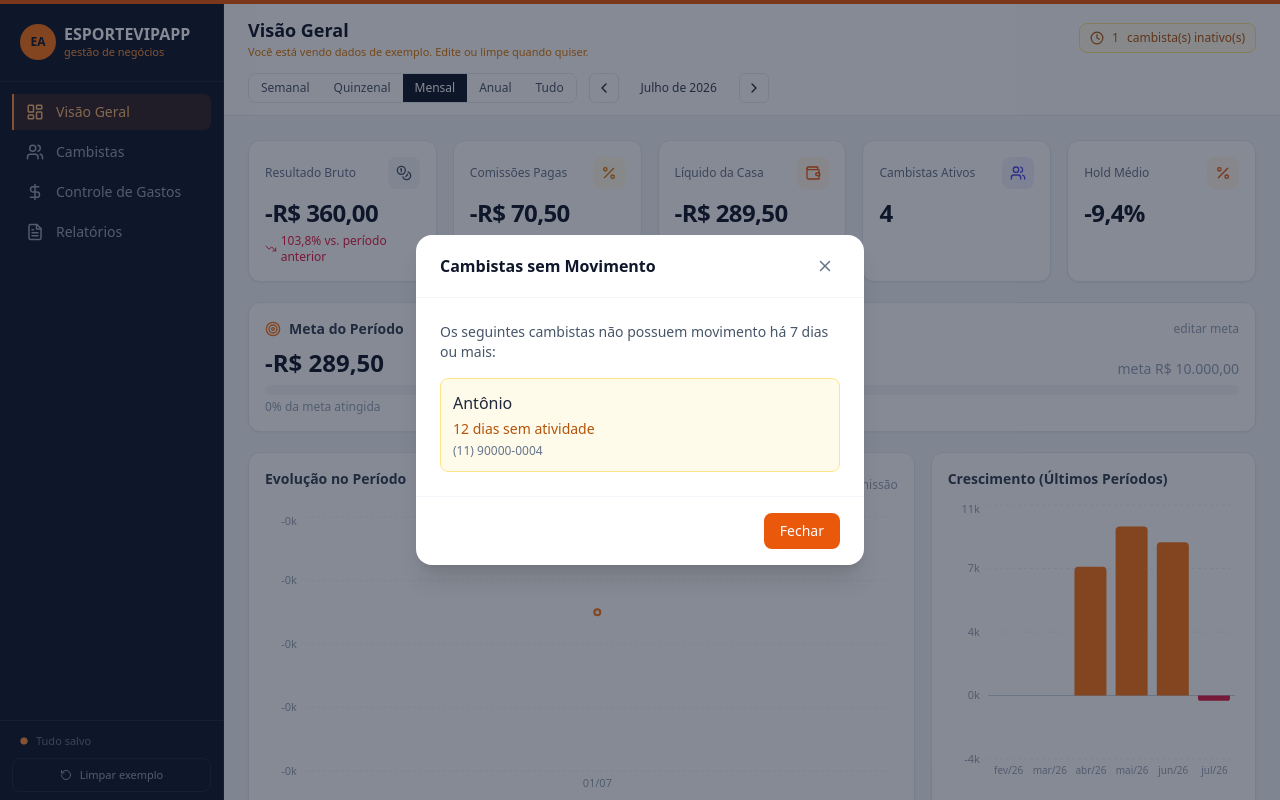
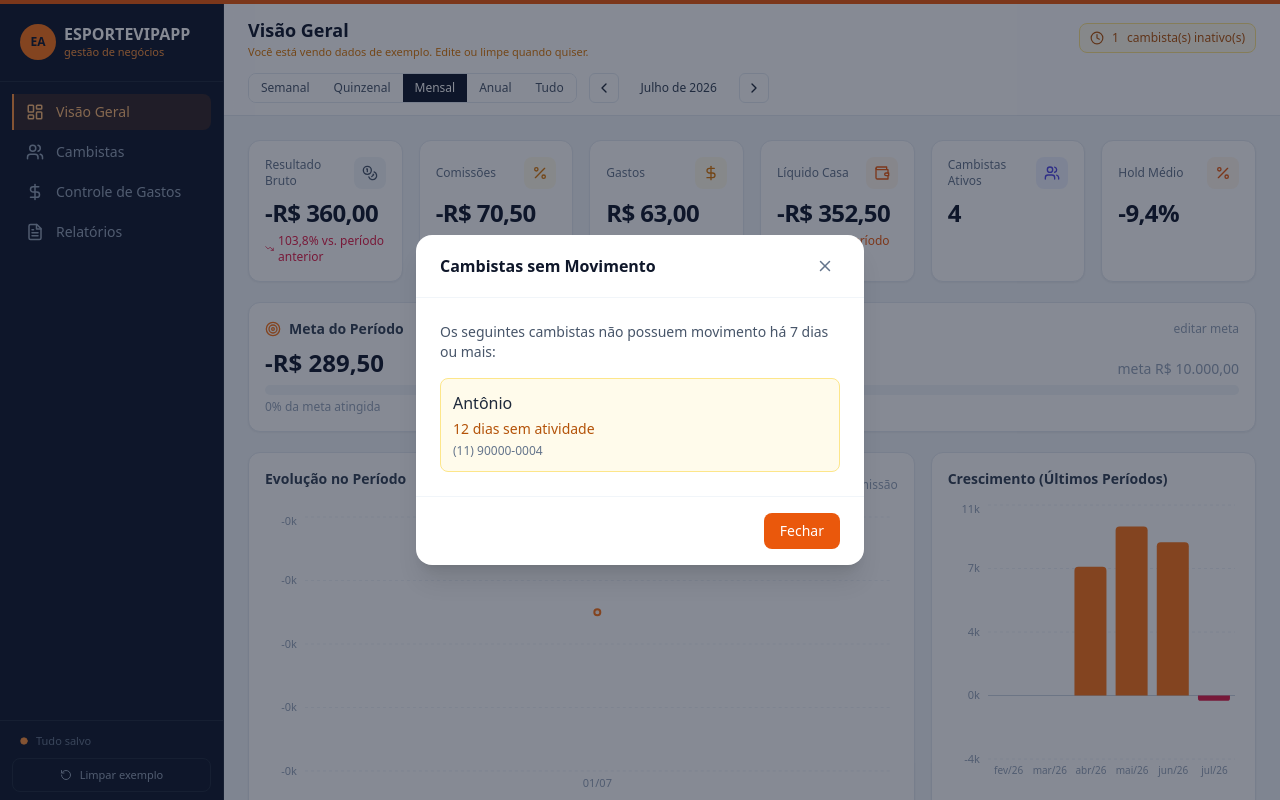
Before and after one commit to afilhomarcusa-eng/ESPORTEVIPAPP, a React (Vite) app: page / in a window 1280 px wide. Shown: the top 800 px of the page. Built offline with nearby package versions, Linux system fonts and the light colour scheme.

Commit message:
feat: lançamento de valor movimentado (saldo devedor) e KPIs de gastos/liquido casa

```diff
--- a/src/App.jsx
+++ b/src/App.jsx
@@ -550,6 +550,17 @@ function Dashboard({ db, update, cambById, lancs, totais, totaisPrev, gran, ref_
     return Object.values(m).sort((a, b) => b.receber - a.receber);
   }, [lancs, cambById]);
 
+  const gastosPeriodo = useMemo(() => {
+    const [gs, ge] = range;
+    return (db.gastos || []).filter((g) => dentro({ data: g.data }, gs, ge)).reduce((a, g) => a + g.valor, 0);
+  }, [db.gastos, range]);
+  const gastosPrev = useMemo(() => {
+    const [ps, pe] = periodRange(gran, shiftRef(gran, ref_, -1));
+    return (db.gastos || []).filter((g) => dentro({ data: g.data }, ps, pe)).reduce((a, g) => a + g.valor, 0);
+  }, [db.gastos, gran, ref_]);
+  const liquidoCasa = totais.receber - gastosPeriodo;
+  const liquidoCasaPrev = totaisPrev.receber - gastosPrev;
+
   const cambistasAtivos = db.cambistas.filter((c) => c.ativo).length;
   const emPrejuizo = porCambista.filter((c) => c.receber < 0);
   const metaPeriodo = metaDoPeriodo(db.metaMensal, gran);
@@ -557,10 +568,11 @@ function Dashboard({ db, update, cambById, lancs, totais, totaisPrev, gran, ref_
 
   return (
     <div className="space-y-5">
-      <div className="grid grid-cols-2 lg:grid-cols-4 xl:grid-cols-5 gap-4">
+      <div className="grid grid-cols-2 lg:grid-cols-3 xl:grid-cols-6 gap-4">
         <Kpi titulo="Resultado Bruto" valor={money(totais.bruto)} delta={delta(totais.bruto, totaisPrev.bruto)} icon={Coins} cor="slate" />
-        <Kpi titulo="Comissões Pagas" valor={money(totais.comissao)} delta={delta(totais.comissao, totaisPrev.comissao)} icon={Percent} cor="amber" inverso />
-        <Kpi titulo="Líquido da Casa" valor={money(totais.receber)} delta={delta(totais.receber, totaisPrev.receber)} icon={Wallet} cor="orange" />
+        <Kpi titulo="Comissões" valor={money(totais.comissao)} delta={delta(totais.comissao, totaisPrev.comissao)} icon={Percent} cor="amber" inverso />
+        <Kpi titulo="Gastos" valor={money(gastosPeriodo)} delta={delta(gastosPeriodo, gastosPrev)} icon={DollarSign} cor="amber" inverso />
+        <Kpi titulo="Líquido Casa" valor={money(liquidoCasa)} delta={delta(liquidoCasa, liquidoCasaPrev)} icon={Wallet} cor="orange" />
         <Kpi titulo="Cambistas Ativos" valor={`${cambistasAtivos}`} icon={Users} cor="indigo" />
         {totais.holdMedio != null && <Kpi titulo="Hold Médio" valor={pct(totais.holdMedio)} icon={Percent} cor="orange" />}
       </div>
@@ -700,6 +712,7 @@ function ModalMeta({ valor, onClose, onSave }) {
 function Cambistas({ db, update, cambById, lancs, rotulo, range }) {
   const [editar, setEditar] = useState(null);
   const [pagar, setPagar] = useState(null);
+  const [lancar, setLancar] = useState(null);
   const [detalhe, setDetalhe] = useState(null);
   const [importando, setImportando] = useState(false);
   const fileRef = useRef(null);
@@ -752,7 +765,7 @@ function Cambistas({ db, update, cambById, lancs, rotulo, range }) {
           </button>
         </div>
       </div>
-      <div className="text-xs text-slate-400 -mt-3">A planilha é a ponte com o Excel: exporte para editar fora do app, importe para trazer as mudanças de volta. Não é uma sincronização automática. <span className="text-slate-500">Toque em um cambista para ver os detalhes.</span></div>
+      <div className="text-xs text-slate-400 -mt-3">A planilha é a ponte com o Excel: exporte para editar fora do app, importe para trazer as mudanças de volta. Não é uma sincronização automática. <span className="text-slate-500">Toque em um cambista para ver detalhes, ou no botão laranja <span className="inline-flex items-center align-middle"><Plus size={11} /></span> para lançar quanto ele movimentou.</span></div>
 
       {ranking.length > 0 && (
         <div>
@@ -794,11 +807,13 @@ function Cambistas({ db, update, cambById, lancs, rotulo, range }) {
                     <div className="font-medium text-slate-800 flex items-center gap-2">{c.nome} {!c.ativo && <span className="text-[10px] bg-slate-100 text-slate-500 rounded px-1.5 py-0.5">inativo</span>}</div>
                     <div className="text-xs text-slate-400">{c.contato || "sem contato"}, padrão {pct(c.comissaoPadrao)}</div>
                   </td>
-                  <td className="px-4 py-3 text-right tabular-nums text-slate-700">{brl(bruto)}</td>
-                  <td className="px-4 py-3 text-right tabular-nums font-semibold text-orange-600">{brl(comissao)}</td>
+                  <td className={`px-4 py-3 text-right tabular-nums ${bruto < 0 ? "text-rose-600" : "text-slate-700"}`}>{brl(bruto)}</td>
+                  <td className={`px-4 py-3 text-right tabular-nums font-semibold ${comissao < 0 ? "text-rose-600" : "text-orange-600"}`}>{brl(comissao)}</td>
                   <td className="px-4 py-3 text-right tabular-nums text-slate-500">{brl(pago)}</td>
                   <td className="px-4 py-3 text-center">
-                    {saldo <= 0.01 ? (
+                    {receber < 0 ? (
+                      <span className="inline-flex items-center gap-1 text-[11px] bg-rose-50 text-rose-700 rounded-full px-2 py-1 tabular-nums"><AlertTriangle size={12} /> Devedor {brl(receber)}</span>
+                    ) : saldo <= 0.01 ? (
                       <span className="inline-flex items-center gap-1 text-[11px] bg-orange-50 text-orange-700 rounded-full px-2 py-1"><CheckCircle2 size={12} /> Em dia</span>
                     ) : (
                       <span className="inline-flex items-center gap-1 text-[11px] bg-amber-50 text-amber-700 rounded-full px-2 py-1 tabular-nums">{brl(saldo)} pendente</span>
@@ -806,6 +821,7 @@ function Cambistas({ db, update, cambById, lancs, rotulo, range }) {
                   </td>
                   <td className="px-4 py-3" onClick={(ev) => ev.stopPropagation()}>
                     <div className="flex gap-1 justify-end">
+                      <button onClick={() => setLancar({ cambistaId: c.id, nome: c.nome, comissaoPadrao: c.comissaoPadrao })} title="Novo lançamento (valor movimentado)" className="p-1.5 rounded-md hover:bg-orange-100 bg-orange-50 text-orange-600"><Plus size={14} /></button>
                       <button onClick={() => setPagar({ cambistaId: c.id, nome: c.nome, valor: saldo > 0 ? saldo.toFixed(2) : "", data: iso(new Date()), obs: "" })} title="Registrar pagamento" className="p-1.5 rounded-md hover:bg-orange-50 text-orange-600"><Banknote size={14} /></button>
                       <button onClick={() => setEditar({ ...c })} className="p-1.5 rounded-md hover:bg-slate-100 text-slate-500"><Pencil size={14} /></button>
                       <button onClick={() => {
@@ -846,6 +862,14 @@ function Cambistas({ db, update, cambById, lancs, rotulo, range }) {
             setPagar(null);
           }} />
       )}
+      {lancar && (
+        <ModalLancamento dados={lancar} onClose={() => setLancar(null)}
+          onSave={(val) => {
+            update((d) => { d.lancamentos.push({ id: uid(), cambistaId: lancar.cambistaId, data: val.data, positivo: val.valor, movimentacao: null, pct: val.pct, obs: "" }); });
+            registrarAuditoria("criar_lancamento", { cambista: lancar.nome, valor: val.valor });
+            setLancar(null);
+          }} />
+      )}
       {detalhe && (
         <ModalDetalheCambista cambista={detalhe} lancamentos={db.lancamentos.filter((l) => l.cambistaId === detalhe.id)}
           pagamentos={(db.pagamentos || []).filter((p) => p.cambistaId === detalhe.id)} onClose={() => setDetalhe(null)} />
@@ -911,6 +935,38 @@ function ModalPagamento({ dados, onClose, onSave }) {
         <Campo label="Data"><input type="date" value={f.data} onChange={(e) => set("data", e.target.value)} className={inp} /></Campo>
       </div>
       <Campo label="Observação (opcional)"><input value={f.obs} onChange={(e) => set("obs", e.target.value)} className={inp} placeholder="pix, dinheiro..." /></Campo>
+    </Modal>
+  );
+}
+
+function ModalLancamento({ dados, onClose, onSave }) {
+  const [f, setF] = useState({ valor: "", data: iso(new Date()), pctTxt: String(Math.round((dados.comissaoPadrao || 0) * 1000) / 10) });
+  const set = (k, v) => setF((p) => ({ ...p, [k]: v }));
+  const valorNum = toNum(f.valor);
+  const pctNum = toNum(f.pctTxt) / 100;
+  const comissao = valorNum * pctNum;
+  const liquido = valorNum - comissao;
+  const salvar = () => {
+    if (String(f.valor).trim() === "" || isNaN(parseFloat(String(f.valor).replace(",", ".")))) return alert("Informe o valor movimentado (use negativo se ele perdeu).");
+    if (pctNum < 0 || pctNum > 1) return alert("A comissão deve estar entre 0% e 100%.");
+    onSave({ valor: valorNum, data: f.data, pct: pctNum });
+  };
+  return (
+    <Modal titulo={`Novo Lançamento — ${dados.nome}`} onClose={onClose} onSave={salvar}>
+      <div className="grid grid-cols-2 gap-3">
+        <Campo label="Valor Movimentado (R$)">
+          <input value={f.valor} onChange={(e) => set("valor", e.target.value)} className={inp} inputMode="decimal" placeholder="ex.: 500 ou -200" autoFocus />
+        </Campo>
+        <Campo label="Data"><input type="date" value={f.data} onChange={(e) => set("data", e.target.value)} className={inp} /></Campo>
+      </div>
+      <Campo label="Comissão (%)">
+        <input value={f.pctTxt} onChange={(e) => set("pctTxt", e.target.value)} className={inp} inputMode="decimal" />
+      </Campo>
+      <div className="bg-slate-50 rounded-lg p-3 text-sm space-y-1.5">
+        <div className="flex justify-between"><span className="text-slate-500">Comissão</span><span className={`font-semibold tabular-nums ${comissao < 0 ? "text-rose-600" : "text-orange-600"}`}>{brl(comissao)}</span></div>
+        <div className="flex justify-between border-t border-slate-200 pt-1.5"><span className="text-slate-500">{liquido >= 0 ? "Líquido da Casa" : "Saldo Devedor"}</span><span className={`font-bold tabular-nums ${liquido >= 0 ? "text-orange-600" : "text-rose-600"}`}>{brl(liquido)}</span></div>
+      </div>
+      <div className="text-xs text-slate-400">Use um valor <span className="font-medium text-rose-500">negativo</span> se o cambista perdeu na conta. Nesse caso o resultado vira saldo devedor (vermelho).</div>
     </Modal>
   );
 }
```
